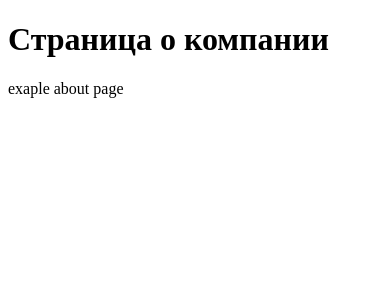
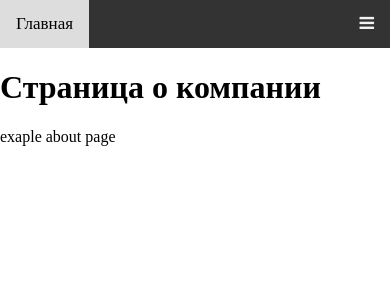
Before and after one commit to Denizer1305/Academy, a Flask app: page /about in a window 390 px wide. Shown: the top 300 px of the page. Run offline with Flask 3, Linux system fonts and the light colour scheme.

Commit message:
first commit: ничего не понял, но было очень интересно

```diff
--- a/main.py
+++ b/main.py
@@ -1,20 +1,29 @@
-from flask import Flask, render_template
+from flask import Flask, render_template, url_for
 
 
 app = Flask(__name__)
 
-menu = ["Главная", "Галерея", "О нас"]
+menu = [{"name": "Главная", "url": "/"},
+        {"name": "О нас", "url": "/about"},]
 
 
 @app.route("/")
 @app.route("/index")
 def index():
+    print(url_for('index'))
     return render_template("index.html", menu=menu, title="Главгая страница")
 
 
 @app.route("/about")
 def about():
-    return render_template("about.html", title="Страница о компании")
+    print(url_for('about'))
+    return render_template("about.html",menu=menu, title="Страница о компании")
+
+
+@app.route("/profile/<username>")
+def profile(username):
+    print(url_for('profile', username="11"))
+    return f"Пользователь -- {username}"
 
 
 if __name__ == "__main__":
--- /dev/null
+++ b/static/css/style.css
@@ -0,0 +1,52 @@
+body{
+margin: 0;
+}
+.topnav {
+  background-color: #333;
+  overflow: hidden;
+}
+
+/* Style the links inside the navigation bar */.topnav a {
+  float: left;
+  display: block;
+  color: #f2f2f2;
+  text-align: center;
+  padding: 14px 16px;
+  text-decoration: none;
+  font-size: 17px;
+}
+
+/* Change the color of links on hover */.topnav a:hover {
+  background-color: #ddd;
+  color: black;
+}
+
+/* Add an active class to highlight the current page */.topnav a.active {
+  background-color: #04AA6D;
+  color: white;
+}
+
+/* Hide the link that should open and close the topnav on small screens */.topnav .icon {
+  display: none;
+}
+/* When the screen is less than 600 pixels wide, hide all links, except for the first one ("Home"). Show the link that contains should open and close the topnav (.icon) */@media screen and (max-width: 600px) {
+  .topnav a:not(:first-child) {display: none;}
+  .topnav a.icon {
+    float: right;
+    display: block;
+  }
+}
+
+/* The "responsive" class is added to the topnav with JavaScript when the user clicks on the icon. This class makes the topnav look good on small screens (display the links vertically instead of horizontally) */@media screen and (max-width: 600px) {
+  .topnav.responsive {position: relative;}
+  .topnav.responsive a.icon {
+    position: absolute;
+    right: 0;
+    top: 0;
+  }
+  .topnav.responsive a {
+    float: none;
+    display: block;
+    text-align: left;
+  }
+}
--- a/templates/base.html
+++ b/templates/base.html
@@ -1,33 +1,48 @@
 <!DOCTYPE html>
 <html lang="en">
 <head>
-    <meta charset="UTF-8">
- {%block title%}
+    <meta charset="utf-8">
+    {% block title %}
     {% if title %}
-    <title>{{title}}</title>
-    {% else %}
-    <title>Flask title</title>
-    {% endif %}
- {% endblock %}
+        <title>{{title}}</title>
+            {% else %}
+        <title>Flask site</title>
+            {% endif %}
+  {% endblock %}
+    <link rel="stylesheet" href="https://cdnjs.cloudflare.com/ajax/libs/font-awesome/4.7.0/css/font-awesome.min.css">
+    <link type="text/css" href="{{ url_for('static', filename='css/style.css') }}" rel="stylesheet">
 </head>
 <body>
-{% block content -%}
+    {% block content -%}
     {%- block mainmenu -%}
-    <ul>
+    <div class="topnav" id="myTopnav">
         {% for el in menu -%}
-            <li>{{el}}</li>
+            <a href="{{el.url}}">{{el.name}}</a>
         {% endfor -%}
-    </ul>
+        <a href="javascript:void(0);" class="icon" onclick="myFunction()">
+            <i class="fa fa-bars"></i>
+        </a>
+    </div>
+    {% endblock mainmenu -%}
 
-    {%- endblock  mainmenu -%}
 
-    {% if title %}
+    {% if title -%}
     <h1>{{title}}</h1>
-        {% else %}
-    <h1> Render text </h1>
-    {% endif %}
+    {% else -%}
+    <h1>Random text</h1>
+    {% endif -%}
 
-{% endblock -%}
+{% endblock %}
 
 </body>
+<script>
+function myFunction() {
+  var x = document.getElementById("myTopnav");
+  if (x.className === "topnav") {
+    x.className += " responsive";
+  } else {
+    x.className = "topnav";
+  }
+}
+</script>
 </html>
```
